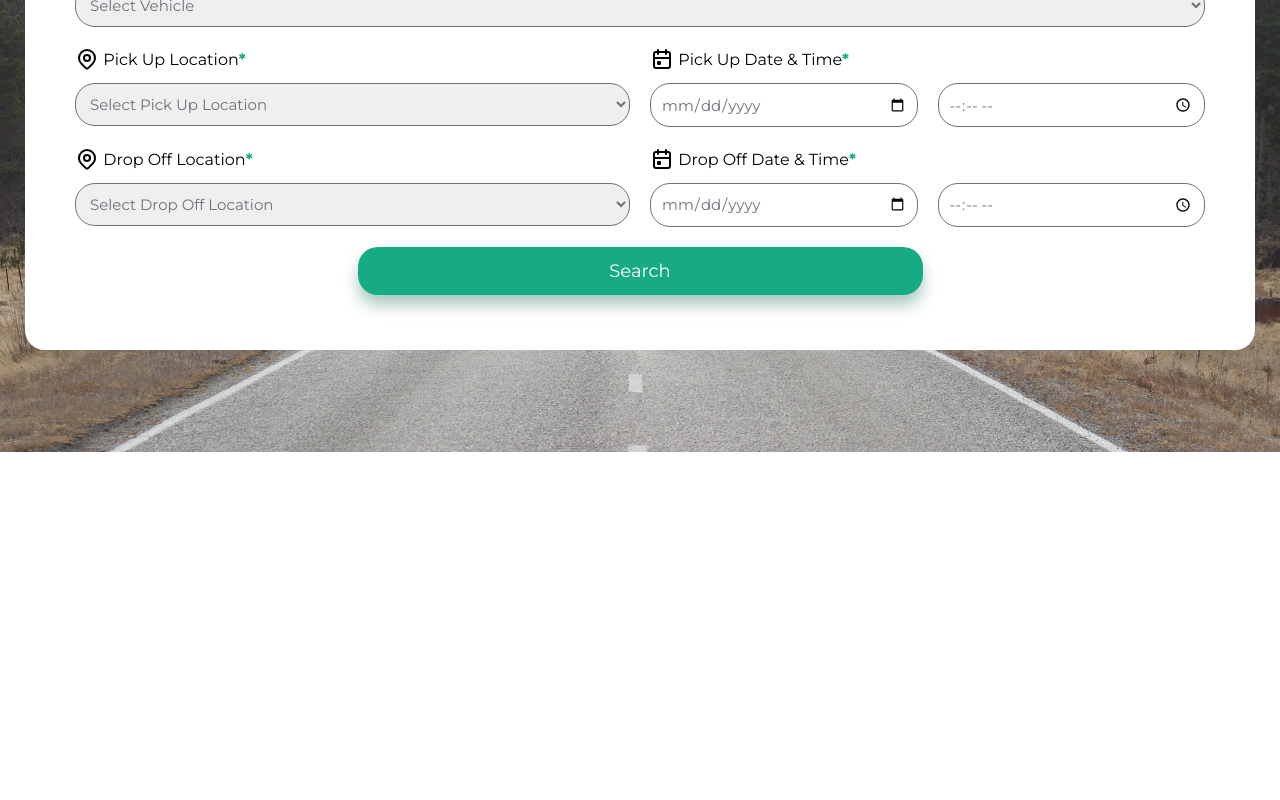
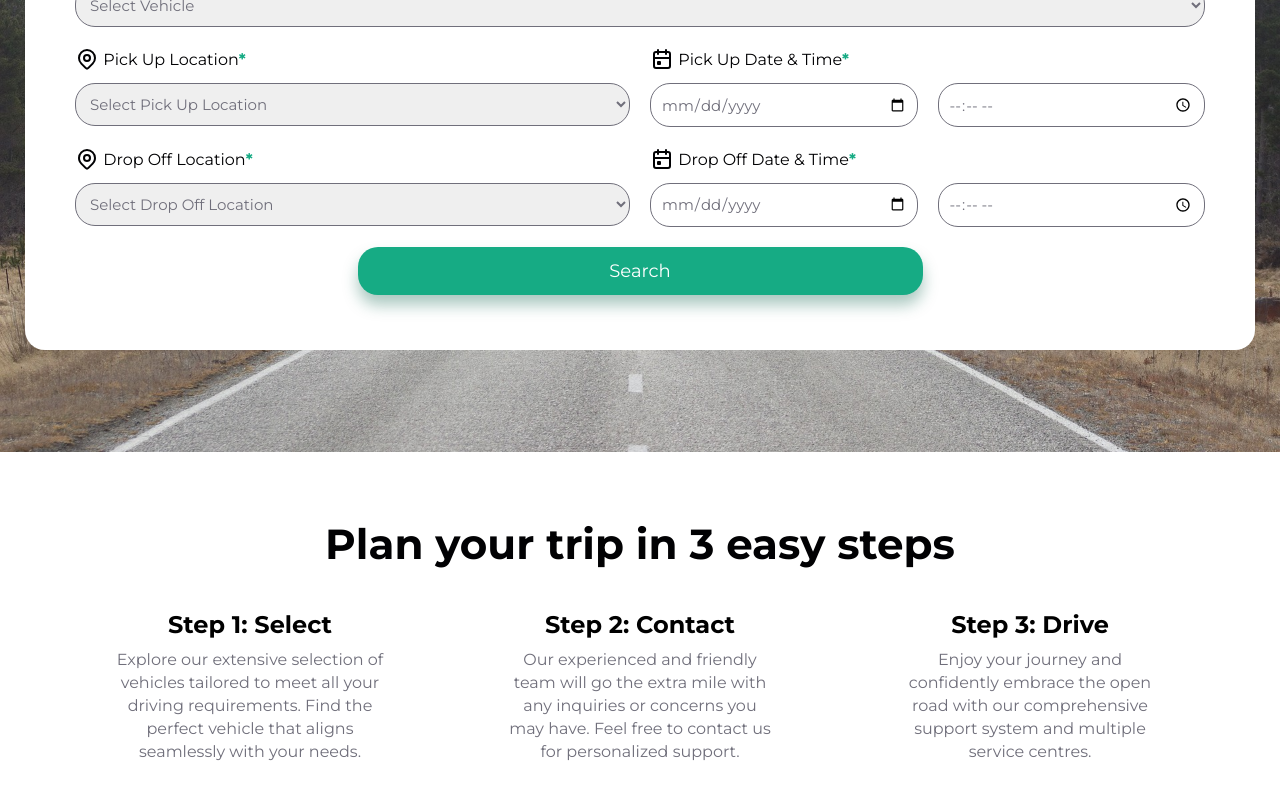
Before and after one commit to NigelThomasBell/KauriRentals, a React (Vite) app: page / in a window 1280 px wide. Shown: the part 348-1148 px from the top of the page. Before the commit the page ends 800 px from the top, so only its background shows below. Built offline with nearby package versions, Linux system fonts and the light colour scheme.

Commit message:
Added TripSteps

```diff
--- /dev/null
+++ b/src/components/route-components/TripSteps.tsx
@@ -0,0 +1,29 @@
+import { TRIP_STEPS_DATA } from "../../data/WebsiteData";
+
+function TripSteps() {
+  const addTripSteps = () => {
+    return TRIP_STEPS_DATA.map((section, index) => (
+      <div key={index} className="trip-steps-container__boxes__box">
+        <h3>{section.title}</h3>
+        <p>{section.description}</p>
+      </div>
+    ));
+  };
+
+  return (
+    <>
+      <section className="trip-steps-section">
+        <div className="container">
+          <div className="trip-steps-container">
+            <div className="trip-steps-container__title">
+              <h2>Plan your trip in 3 easy steps</h2>
+            </div>
+            <div className="trip-steps-container__boxes">{addTripSteps()}</div>
+          </div>
+        </div>
+      </section>
+    </>
+  );
+}
+
+export default TripSteps;
--- a/src/data/WebsiteData.tsx
+++ b/src/data/WebsiteData.tsx
@@ -135,3 +135,19 @@ export const LOCATION_DATA = [
     name: "Wellington"
   },
 ]
+
+// Trip Steps
+export const TRIP_STEPS_DATA = [
+  {
+    title: "Step 1: Select",
+    description: "Explore our extensive selection of vehicles tailored to meet all your driving requirements. Find the perfect vehicle that aligns seamlessly with your needs.",
+  },
+  {
+    title: "Step 2: Contact",
+    description: "Our experienced and friendly team will go the extra mile with any inquiries or concerns you may have. Feel free to contact us for personalized support.",
+  },
+  {
+    title: "Step 3: Drive",
+    description: "Enjoy your journey and confidently embrace the open road with our comprehensive support system and multiple service centres.",
+  },
+];
--- a/src/pages/Home.tsx
+++ b/src/pages/Home.tsx
@@ -1,9 +1,11 @@
 import Hero from "../components/route-components/Hero";
+import TripSteps from "../components/route-components/TripSteps";
 
 function Home() {
   return (
     <>
       <Hero />
+      <TripSteps />
     </>
   );
 }
--- /dev/null
+++ b/src/styles/sections/_tripsteps.scss
@@ -0,0 +1,84 @@
+/* Importing global */
+@use "../_global" as *;
+
+/* Trip Steps Section */
+.trip-steps-section {
+  background-color: $background-white;
+  padding: 5.3rem 0;
+}
+
+/* Trip Steps Container */
+.trip-steps-container {
+  display: flex;
+  flex-direction: column;
+
+  /* Title */
+  &__title {
+    margin: 0 auto;
+    text-align: center;
+    color: $text-black;
+
+    /* Headings */
+    h3 {
+      font-size: $h3-size;
+      font-family: $font;
+      font-weight: 500;
+    }
+    h2 {
+      font-size: $h2-size;
+      font-family: $font;
+      margin: 1.3rem 0 3rem 0;
+    }
+  }
+
+  /* Boxes */
+  &__boxes {
+    display: grid;
+    grid-template-columns: repeat(3, 1fr);
+    grid-template-rows: auto;
+    padding: 0 3rem;
+
+    /* Responsive Layout */
+    @media (max-width: 1021px) {
+      grid-template-columns: repeat(2, 1fr);
+      row-gap: 2rem;
+    }
+
+    /* Further Responsive Layout */
+    @media (max-width: 800px) {
+      grid-template-columns: 1fr;
+      margin-top: 1rem;
+    }
+
+    /* Box */
+    &__box {
+      text-align: center;
+      padding: 1rem 6rem;
+
+      /* Responsive Padding */
+      @media (max-width: 500px) {
+        padding: 1rem;
+      }
+
+      /* Image */
+      img {
+        width: 17rem;
+        height: auto;
+      }
+
+      /* Heading */
+      h3 {
+        font-size: $h3-size;
+        margin-bottom: 1rem;
+      }
+
+      /* Paragraph */
+      p {
+        font-size: $normal-text-size;
+        font-family: $font;
+        color: $text-gray;
+        line-height: 1.43;
+      }
+    }
+  }
+}
--- a/src/styles/sections/index.scss
+++ b/src/styles/sections/index.scss
@@ -1,3 +1,4 @@
 @forward "./navbar";
 @forward "./hero";
 @forward "./bookvehicle";
+@forward "./tripsteps";
```
